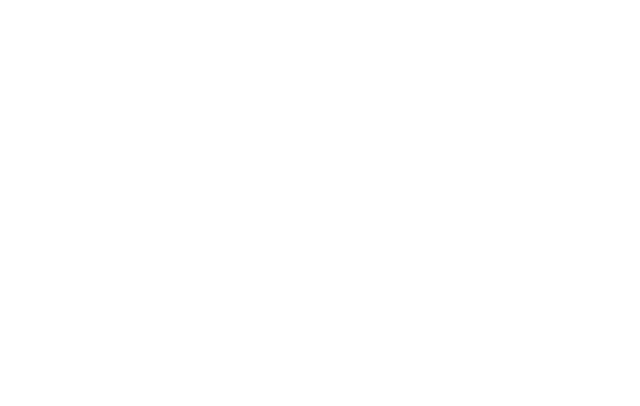
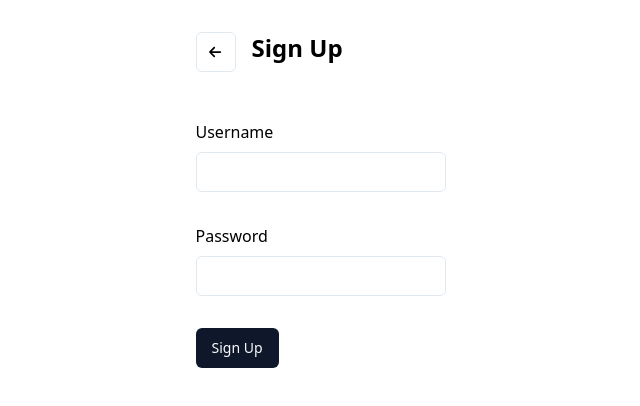
Before and after one commit to russl8/PhotoStore-client, a React (Create React App) app: page /sign-up in a window 1280 px wide. Before the commit this address had no page. Shown: the top 406 px of the page, without its empty margins (349-989 px from the left). Built offline with nearby package versions, Linux system fonts and the light colour scheme.

Commit message:
fetch phtos in home

```diff
--- a/src/App.tsx
+++ b/src/App.tsx
@@ -3,6 +3,7 @@ import "./index.css"
 import { Route, Routes } from 'react-router-dom';
 import Home from './components/Home';
 import ImageForm from './components/ImageForm';
+import SignUpForm from './components/SignUpForm';
 
 const BACKEND_URL = "http://localhost:8080/"
 
@@ -11,6 +12,8 @@ function App() {
   return (
     <>
       <Routes >
+      <Route path="/sign-up" element={<SignUpForm backendUrl = {BACKEND_URL}/>} />
+
         <Route path="/" element={<Home backendUrl = {BACKEND_URL}/>} />
         <Route path="/add" element={<ImageForm backendUrl={BACKEND_URL}/>}/>
       </Routes>
--- a/src/components/Home.tsx
+++ b/src/components/Home.tsx
@@ -8,12 +8,28 @@ interface homeProps {
 }
 
 const Home: React.FC<homeProps> = ({ backendUrl }) => {
+    const [allPhotos, setAllPhotos] = React.useState<any[]>([]);
+    React.useEffect(() => {
+        //TODO:  fetch photos of USER.
+        fetchPhotos();
+    }, []);
+    const fetchPhotos = () => {
+        fetch(backendUrl + `photo/all`)
+            .then(response => response.json())
+            .then(data => {
+                setAllPhotos(data);
+            })
+            .catch(error => {
+                console.error("Error fetching photo:", error);
+            });
+    }
+
     return (
         <>
             <HomeHeader />
             <div className="flex flex-row h-full bg-slate-50">
                 <HomeSidebar />
-                <PhotoDisplay backendUrl={backendUrl} />
+                <PhotoDisplay backendUrl={backendUrl} allPhotos={allPhotos} fetchPhotos={ fetchPhotos}/>
             </div>
         </>
 
--- a/src/components/ImageForm.tsx
+++ b/src/components/ImageForm.tsx
@@ -59,16 +59,16 @@ const ImageForm: React.FC<imageFormProps> = ({ backendUrl }) => {
             if (response.ok) {
                 navigate("/");
             } else {
-                alert("Title and image fields must not be blank.");
+                alert("Username and password fields must not be blank.");
             }
         } catch (error) {
-            alert("Error occurred while uploading.");
+            alert("Error occurred while signing up .");
         }
     };
 
 
     return (
-        <div className="flex flex-col items-center p-4 pt-8 w-[100vw] sm:pl-[75px] sm:flex-row sm:justify-around  sm:items-start">
+        <div className="flex flex-col items-center p-4 pt-8 w-[100vw]">
             <Form {...form}>
                 <form onSubmit={handleSubmit} className="space-y-8 w-[250px]">
                     <div className="flex flex-row">
--- a/src/components/PhotoCard.tsx
+++ b/src/components/PhotoCard.tsx
@@ -30,16 +30,17 @@ const PhotoCard: React.FC<PhotoCardProps> = ({ title, imageSrc, imageId, backend
 
     return (
         <>
-            <div className="flex flex-col w-[225px] justify-center rounded-lg px-2 py-4 mb-4 bg-slate-200 hover:bg-gray-300 hover:cursor-pointer"
-                // show photo modal when clicked
+            <div
+                className="flex flex-col w-[225px] justify-center rounded-lg px-2 py-4 mb-4 bg-slate-200 hover:bg-gray-300 hover:cursor-pointer"
                 onClick={() => setShowModal(!showModal)} >
 
-                <div className="flex items-center text-centerborder-4 pb-4">
-                    <FontAwesomeIcon icon={faImage} className=" text-red-600 h-5 mr-2" />
-                    <div className="text-md font-semibold ">{title}</div>
-                    <FontAwesomeIcon icon={faTrash} onClick={handleDeleteImage} />
+                <div className ="flex justify-between items-center pb-4">
+                    <div className="flex items-center text-centerborder-4 ">
+                        <FontAwesomeIcon icon={faImage} className=" text-red-600 h-5 mr-2" />
+                        <div className="text-md font-semibold ">{title}</div>
+                    </div>
+                    <FontAwesomeIcon className =""icon={faTrash} onClick={handleDeleteImage} />
                 </div>
-
 
                 <div className="overflow-hidden w-full">
                     <img className="w-full rounded-md h-[120px]" alt={title} src={imageSrc} />
--- a/src/components/PhotoDisplay.tsx
+++ b/src/components/PhotoDisplay.tsx
@@ -5,27 +5,15 @@ import { nanoid } from "nanoid";
 
 interface photoDisplayProps {
     backendUrl: string;
+    fetchPhotos: () => void;
+    allPhotos: any[];
 }
 
 
 
 
-const PhotoDisplay: React.FC<photoDisplayProps> = ({ backendUrl }) => {
-    const [allPhotos, setAllPhotos] = React.useState<any[]>([]);
-    React.useEffect(() => {
-        // Fetch backend to get photo with the specified id
-        fetchPhotos();
-    }, []);
-    const fetchPhotos = () => {
-        fetch(backendUrl + `photo/all`)
-            .then(response => response.json())
-            .then(data => {
-                setAllPhotos(data);
-            })
-            .catch(error => {
-                console.error("Error fetching photo:", error);
-            });
-    }
+const PhotoDisplay: React.FC<photoDisplayProps> = ({ backendUrl, fetchPhotos, allPhotos }) => {
+
     const removePhoto = (imageId: String) => {
         for (let photo of allPhotos) {
             if (photo.body.photoId === imageId) {
--- /dev/null
+++ b/src/components/SignUpForm.tsx
@@ -0,0 +1,113 @@
+import React, { useState, ChangeEvent, FormEvent } from "react";
+import * as z from "zod"
+import { useForm } from "react-hook-form"
+import { Button } from "../@/components/ui/button";
+import { Form, FormControl, FormDescription, FormField, FormItem, FormLabel, FormMessage } from "../@/components/ui/form"
+import { Input } from "../@/components/ui/input"
+import { useNavigate } from "react-router-dom";
+import { FontAwesomeIcon } from "@fortawesome/react-fontawesome";
+import { faArrowLeft } from "@fortawesome/free-solid-svg-icons";
+
+
+interface imageFormProps {
+    backendUrl: string;
+}
+
+const formSchema = z.object({
+    username: z.string().min(1, {
+        message: "Title cannot be blank.",
+    }),
+    password: z.string().min(1, {
+        message: "Title cannot be blank.",
+    })
+})
+
+const SignUpForm: React.FC<imageFormProps> = ({ backendUrl }) => {
+    const [username, setUsername] = useState<string>("");
+    const [password, setPassword] = useState<string>("");
+
+    const navigate = useNavigate();
+    const form = useForm<z.infer<typeof formSchema>>({
+    })
+
+
+
+    const handleSubmit = async (e: FormEvent) => {
+        e.preventDefault();
+        const formData = new FormData();
+
+        formData.append("username", username);
+        formData.append("password", password);
+
+        try {
+            const response = await fetch(`${backendUrl}photo`, {
+                method: "POST",
+                body: formData,
+            });
+            if (response.ok) {
+                navigate("/");
+            } else {
+                alert("Title and image fields must not be blank.");
+            }
+        } catch (error) {
+            alert("Error occurred while uploading.");
+        }
+    };
+
+
+    return (
+        <div className="flex flex-col items-center p-4 pt-8 w-[100vw] sm:pl-[75px] sm:flex-row sm:justify-around  sm:items-start">
+            <Form {...form}>
+                <form onSubmit={handleSubmit} className="space-y-8 w-[250px]">
+                    <div className="flex flex-row">
+                        <Button className="mr-4" variant="outline" size="icon" onClick={() => { navigate("/") }} >
+                            <FontAwesomeIcon icon={faArrowLeft} className="text-black cursor-pointer" />
+                        </Button>
+                        <p className="font-bold text-2xl mb-6">Sign Up</p>
+                    </div>
+
+                    <FormField
+                        control={form.control}
+                        name="username"
+                        render={({ field }) => (
+                            <FormItem>
+                                <FormLabel>Username</FormLabel>
+                                <FormControl>
+                                    <Input
+                                        value={username}
+                                        onChange={(e) => setUsername(e.target.value)}
+                                    />
+                                </FormControl>
+                                <FormMessage />
+                            </FormItem>
+                        )}
+                    />
+
+                    <FormField
+                        control={form.control}
+                        name="password"
+                        render={({ field }) => (
+                            <FormItem>
+                                <FormLabel>Password</FormLabel>
+                                <FormControl>
+                                    <Input
+                                        value={password}
+                                        onChange={(e) => setUsername(e.target.value)}
+                                    />
+                                </FormControl>
+                                <FormMessage />
+                            </FormItem>
+                        )}
+                    />
+
+                    <Button type="submit">Sign Up</Button>
+                </form>
+            </Form>
+
+
+
+        </div>
+    );
+};
+
+export default SignUpForm;
```
